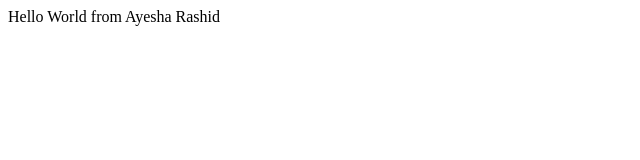
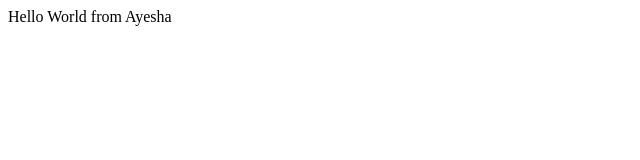
Before and after one commit to AyeshaRashid/project001, a plain HTML site: page index.html in a window 1280 px wide. Shown: the full height of the page, 0-640 px from the left. Drawn offline with Linux system fonts and the light colour scheme.

Commit message:
Update index.html

```diff
--- a/index.html
+++ b/index.html
@@ -4,7 +4,7 @@
     <title>Document</title>
 </head>
 <body>
-    <div>Hello World from Ayesha Rashid</div>
+    <div>Hello World from Ayesha</div>
 
 </body>
 </html>
```
